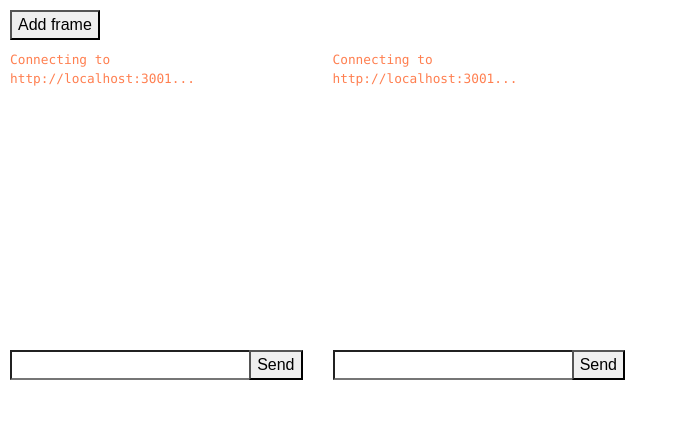
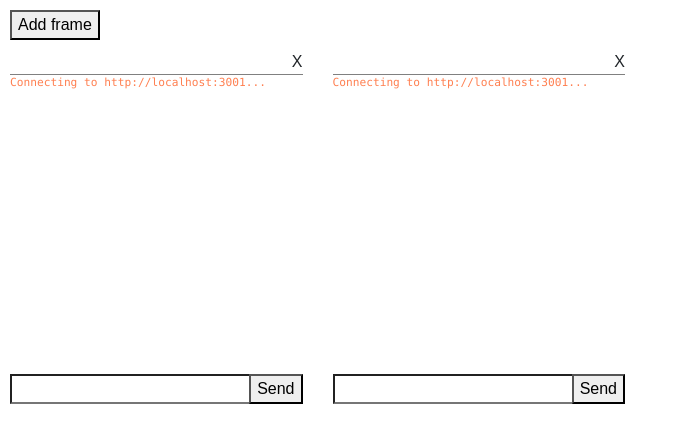
Before and after one commit to sakalys/socket-example, a React (Create React App) app in the folder client/: page / in a window 1280 px wide. Shown: the top 442 px of the page, without its empty margins (0-678 px from the left). Built offline with nearby package versions, Linux system fonts and the light colour scheme; no server answers.

Commit message:
Added an easier way to close and fixed frame removal bug

```diff
--- a/client/src/App.js
+++ b/client/src/App.js
@@ -22,9 +22,9 @@ class App extends Component {
       <div className="App" style={{overflow: "hidden", padding: 10}}>
         <button onClick={this.addFrame}>Add frame</button>
         <div className="row" style={{marginTop: 10}}>
-          {this.state.frames.map((frame, i) => (
-            <div className="col-md-3" key={i}>
-              <SocketFrame onClose={() => {this.removeFrame(i)}}/>
+          {this.state.frames.map((frame) => (
+            <div className="col-md-3" key={frame.id}>
+              <SocketFrame onClose={() => {this.removeFrame(frame.id)}}/>
             </div>
           ))}
         </div>
@@ -34,14 +34,16 @@ class App extends Component {
 
   addFrame = () => {
     this.setState((prev) => {
-      return {...prev, frames: [...prev.frames, {}]}
+      const frame = {id: Math.random().toString(36).substr(2, 5)};
+      return {...prev, frames: [...prev.frames, frame]}
     })
   };
 
-  removeFrame = (i) => {
+  removeFrame = (id) => {
     this.setState(prev => {
       const frames = [...prev.frames];
-      delete frames[i];
+      const removeIndex = frames.findIndex(frame => frame.id === id);
+      frames.splice(removeIndex, 1);
       return {...prev, frames}
     });
   };
--- a/client/src/SocketFrame.js
+++ b/client/src/SocketFrame.js
@@ -27,7 +27,7 @@ export default class SocketFrame extends React.Component {
   }
 
   componentWillUnmount() {
-    this.socket.close();
+    this._removeConnection();
   }
 
   componentDidUpdate() {
@@ -35,13 +35,50 @@ export default class SocketFrame extends React.Component {
   }
 
   render() {
+
+    const style = {
+      height: "300px",
+      fontSize: ".7em",
+      overflowY: 'scroll',
+      borderTop: "1px solid gray"
+    };
+
     return (
       <div style={frameStyle}>
+
+        <header className="row">
+          {this.state.rooms.length > 1 && (
+            <div className="rooms col">
+              Posting to:{" "}
+              {this.state.rooms.map((room, i) => {
+                const style = {};
+
+                if (room !== this.state.currentRoom) {
+                  style.cursor = "pointer";
+                  style.color = 'lightgray';
+                } else {
+                  style.textDecoration = "underline";
+                }
+
+
+                return (
+                  <span key={room}>
+                    <span style={style} onClick={() => this.selectRoom(room)}>#{room}</span>
+                    {i < this.state.rooms.length - 1 ? " - " : ""}
+                  </span>
+                )
+              })}
+            </div>
+          )}
+          <div className="col-auto ml-auto">
+            <a role="button" onClick={this.close} style={{cursor: "pointer"}}>X</a>
+          </div>
+        </header>
 
         <div
           ref="lines"
           className="text-monospace"
-          style={{height: "300px", fontSize: ".8em", overflowY: 'scroll'}}>
+          style={style}>
           {this.state.lines.map((line, i) => {
 
             const style = {whiteSpace: 'pre-wrap'};
@@ -85,29 +122,6 @@ export default class SocketFrame extends React.Component {
           </div>
         </form>
 
-        {this.state.rooms.length > 1 && (
-          <div className="rooms">
-            {this.state.rooms.map((room, i) => {
-              const style = {};
-
-              if (room !== this.state.currentRoom) {
-                style.textDecoration = "underline";
-                style.cursor = "pointer";
-              }
-
-
-              return (
-                <span key={room}>
-                  <span
-                    style={style}
-                    onClick={() => this.selectRoom(room)}>{room}</span>
-                  {i < this.state.rooms.length - 1 ? " - " : ""}
-                </span>
-              )
-            })}
-          </div>
-        )}
-
       </div>
     );
   }
@@ -124,9 +138,8 @@ export default class SocketFrame extends React.Component {
     this._printLn(`Connecting to ${host}...`, {type: 'debug'});
 
     this.socket.on('disconnect', () => {
-      this.socket = null;
-      this.setState({connected: false});
       this._printLn('Disconnected. Reconnect not implemented.', {type: 'debug'});
+      this._removeConnection();
     });
 
     this.socket.on('connect', () => {
@@ -137,16 +150,16 @@ export default class SocketFrame extends React.Component {
 
     this.socket.on('greeting', (body) => {
       this._printLn(`Welcome to #${body.channel}. Server time ${body.time}`, {type: 'meta'});
-      this._printLn(`Members in channel: ${body.members}.`, {type: 'meta'});
+      this._printLn(`Members in channel: ${body.members}`, {type: 'meta'});
       this._printLn(`Available commands:`, {type: 'meta'});
-      this._printLn("  /private {secret} — the private channel", {type: 'meta'});
+      this._printLn("  /private {secret} — access to admin channel", {type: 'meta'});
       this._printLn("  /count — members in channel", {type: 'meta'});
       this._printLn("  /quit — close frame", {type: 'meta'});
     });
 
     this.socket.on('message', (message) => {
       const print = `>${message.isPrivate ? "(private)" : ""} (${message.from}) ${message.text}`;
-      this._printLn(print, {type: "private"});
+      this._printLn(print, {type: message.isPrivate ? "private" : null});
     });
   };
 
@@ -197,7 +210,7 @@ export default class SocketFrame extends React.Component {
 
       // Close the frame
       if (text.startsWith('/quit')) {
-        this.props.onClose();
+        this.close();
       }
 
       return;
@@ -209,6 +222,11 @@ export default class SocketFrame extends React.Component {
     const print = (room === 'private' ? "(private) " : "") + '$ ' + text;
     this._printLn(print, {type: 'own'});
   };
+
+  close = () => {
+    this._removeConnection();
+    this.props.onClose();
+  }
 
   _pushToHistory(input) {
     this.setState((prev) => {
@@ -230,6 +248,16 @@ export default class SocketFrame extends React.Component {
       return {...prev, lines}
     });
   }
+
+  _removeConnection() {
+    if (this.socket) {
+      if (!this.socket.disconnected) {
+        this.socket.close();
+      }
+      this.socket = null;
+      this.setState({connected: false});
+    }
+  }
 }
 
 SocketFrame.propTypes = {
```
